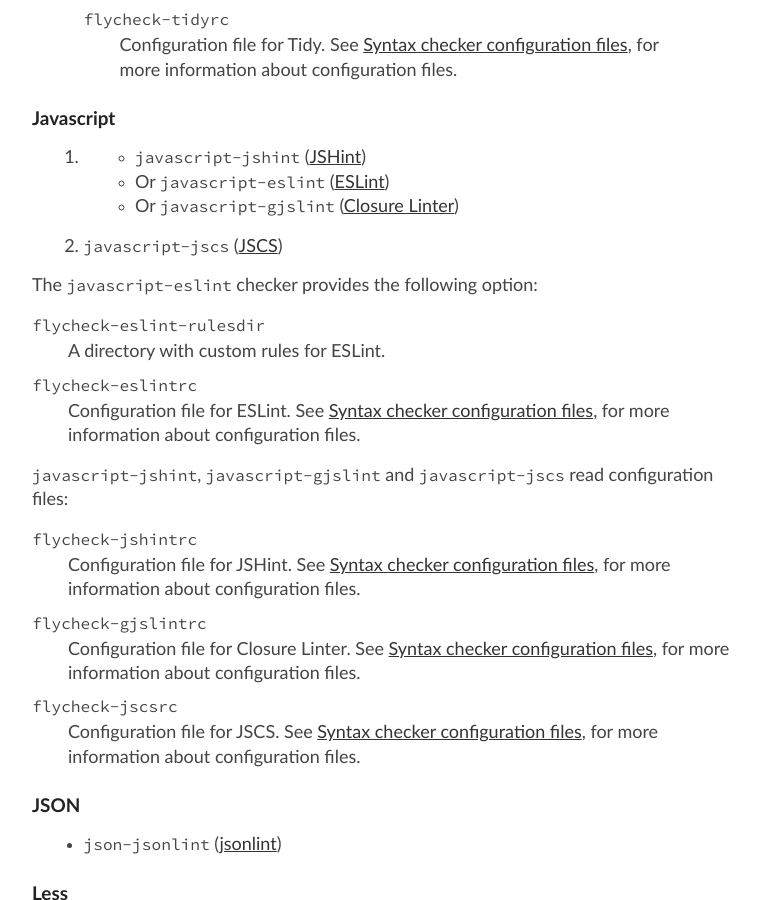
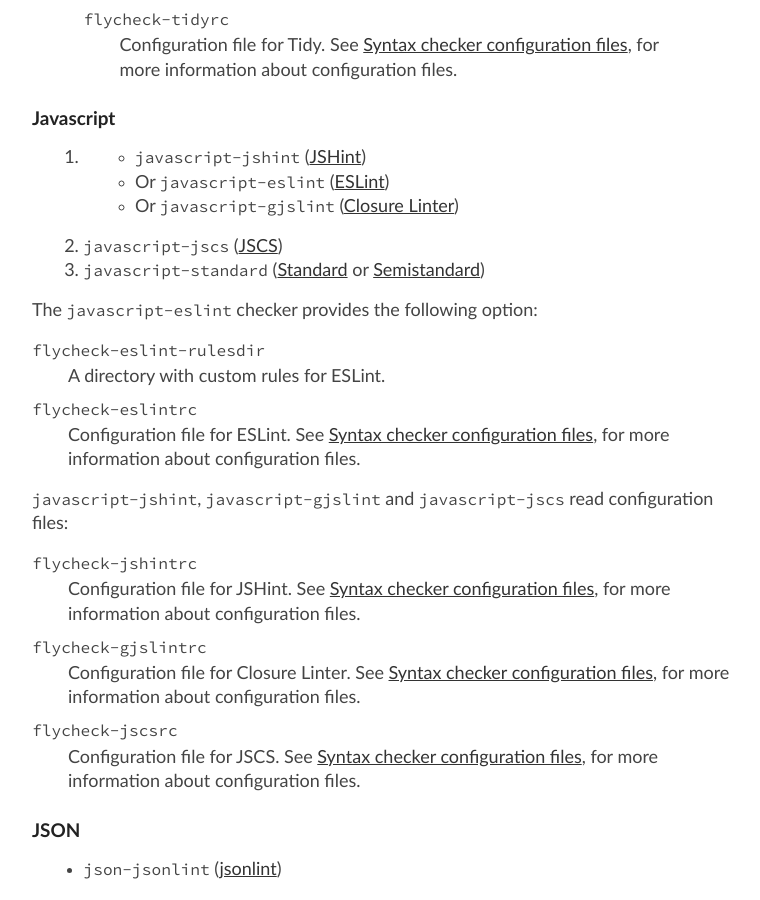
Before and after one commit to cmarqu/flycheck.github.io, a Jekyll site: the page manual/latest/Supported-languages.html, which Jekyll copies as it is, in a window 1280 px wide and 900 px high, scrolled down 5649 px. Shown: the whole window, without its empty margins (258-1018 px from the left). Built offline with Jekyll 4.4.1, drawn with Linux system fonts in a browser that asks for light colours; some of the changed text lies outside the part shown.

Commit message:
Update manual from flycheck/flycheck@5223e49

```diff
--- a/manual/latest/Function-and-Variable-Index.html
+++ b/manual/latest/Function-and-Variable-Index.html
@@ -177,6 +177,7 @@
 <tr><td></td><td valign="top"><a href="Supported-languages.html#index-flycheck_002drubocop_002dlint_002donly"><code>flycheck-rubocop-lint-only</code></a>:</td><td>&nbsp;</td><td valign="top"><a href="Supported-languages.html#Supported-languages">Supported languages</a></td></tr>
 <tr><td></td><td valign="top"><a href="Supported-languages.html#index-flycheck_002drubocoprc"><code>flycheck-rubocoprc</code></a>:</td><td>&nbsp;</td><td valign="top"><a href="Supported-languages.html#Supported-languages">Supported languages</a></td></tr>
 <tr><td></td><td valign="top"><a href="Supported-languages.html#index-flycheck_002drubylintrc"><code>flycheck-rubylintrc</code></a>:</td><td>&nbsp;</td><td valign="top"><a href="Supported-languages.html#Supported-languages">Supported languages</a></td></tr>
+<tr><td></td><td valign="top"><a href="Supported-languages.html#index-flycheck_002drust_002dargs"><code>flycheck-rust-args</code></a>:</td><td>&nbsp;</td><td valign="top"><a href="Supported-languages.html#Supported-languages">Supported languages</a></td></tr>
 <tr><td></td><td valign="top"><a href="Supported-languages.html#index-flycheck_002drust_002dcheck_002dtests"><code>flycheck-rust-check-tests</code></a>:</td><td>&nbsp;</td><td valign="top"><a href="Supported-languages.html#Supported-languages">Supported languages</a></td></tr>
 <tr><td></td><td valign="top"><a href="Supported-languages.html#index-flycheck_002drust_002dcrate_002droot"><code>flycheck-rust-crate-root</code></a>:</td><td>&nbsp;</td><td valign="top"><a href="Supported-languages.html#Supported-languages">Supported languages</a></td></tr>
 <tr><td></td><td valign="top"><a href="Supported-languages.html#index-flycheck_002drust_002dcrate_002dtype"><code>flycheck-rust-crate-type</code></a>:</td><td>&nbsp;</td><td valign="top"><a href="Supported-languages.html#Supported-languages">Supported languages</a></td></tr>
--- a/manual/latest/Supported-languages.html
+++ b/manual/latest/Supported-languages.html
@@ -584,6 +584,9 @@
 (<a href="https://developers.google.com/closure/utilities">Closure Linter</a>)
 </li></ul>
 </li><li> <code>javascript-jscs</code> (<a href="http://jscs.info/">JSCS</a>)
+</li><li> <code>javascript-standard</code>
+(<a href="https://github.com/feross/standard">Standard</a> or
+<a href="https://github.com/Flet/semistandard">Semistandard</a>)
 </li></ol>
 
 <p>The <code>javascript-eslint</code> checker provides the following option:
@@ -890,6 +893,10 @@
 with the following options:
 
 <dl compact="compact">
+<dt><code>flycheck-rust-args</code></dt>
+<dd><a name="index-flycheck_002drust_002dargs"></a>
+<p>A list of additional arguments for the Rust compiler <code>rustc</code>.
+</p></dd>
 <dt><code>flycheck-rust-check-tests</code></dt>
 <dd><a name="index-flycheck_002drust_002dcheck_002dtests"></a>
 <p>Whether to check test code in Rust.
```
